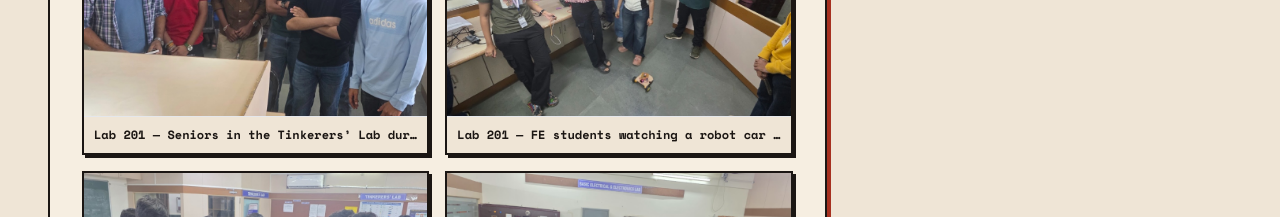
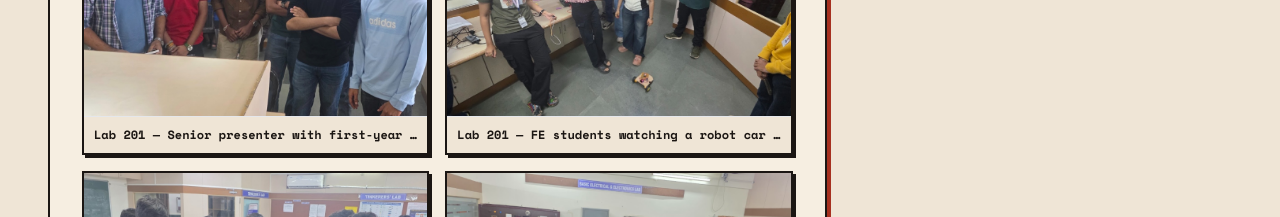
Before and after one commit to ParthSonar-22/flux_Ecs, a Next.js app: page /blog in a window 1280 px wide. Shown: the part 4520-4737 px from the top of the page. Built offline with nearby package versions, Linux system fonts and the light colour scheme; no server answers.

Commit message:
fix(blog,events): update caption to senior presenter with FE students

```diff
--- a/components/EventsView.js
+++ b/components/EventsView.js
@@ -658,22 +658,22 @@ export default function EventsView() {
                   </div>
                 </div>
 
-                {/* Exhibition — Organizing Cohort in Lab 201 */}
+                {/* Exhibition — Senior presenter with FE students */}
                 <div
                   className="bg-card border-2 border-ink p-3 shadow-md flex flex-col justify-between cursor-pointer group hover:-translate-y-1 transition-transform"
                   style={{ transform: 'rotate(0.8deg)' }}
                   onClick={() =>
                     setLightboxPhoto({
                       src: '/photos/iota-lab201-group.jpg',
-                      label: 'IoTA Archives — FLUX-ECS organizing cohort in Lab 201',
-                      sub: 'Department exhibition organized for the incoming FE batch',
+                      label: 'IoTA Archives — Senior presenter with first-year (FE) students',
+                      sub: 'Senior explaining projects with FE students in Lab 201',
                     })
                   }
                 >
                   <div className="relative w-full aspect-[1024/646] bg-tan border border-ink/30 overflow-hidden">
                     <Image
                       src="/photos/iota-lab201-group.jpg"
-                      alt="FLUX-ECS cohort at IoTA Archives exhibition in Lab 201"
+                      alt="Senior presenter with first-year (FE) students in Lab 201"
                       fill
                       className="object-cover group-hover:scale-105 transition-transform duration-300"
                       sizes="(max-width: 768px) 100vw, 300px"
@@ -682,7 +682,7 @@ export default function EventsView() {
                   <div className="pt-3 pb-1 text-center">
                     <p className="font-handwritten text-lg text-ink font-bold">IoTA Archives</p>
                     <p className="font-body-sm text-xs text-muted mt-0.5">
-                      Organizing cohort in Lab 201
+                      Senior with FE students
                     </p>
                   </div>
                 </div>
--- a/data/events.js
+++ b/data/events.js
@@ -222,7 +222,7 @@ export const events = [
       },
       {
         src: '/photos/iota-lab201-group.jpg',
-        label: 'Lab 201 — FLUX-ECS Student Organizing Cohort',
+        label: 'Lab 201 — Senior presenter with first-year (FE) students',
         aspect: 'aspect-[1024/646]',
       },
     ],
--- a/data/posts.js
+++ b/data/posts.js
@@ -18,7 +18,7 @@ export const posts = [
     gallery: [
       {
         src: '/photos/iota-lab201-group.jpg',
-        label: 'Lab 201 — Seniors in the Tinkerers\u2019 Lab during the exhibition',
+        label: 'Lab 201 — Senior presenter with first-year (FE) students',
         aspect: 'aspect-[4/3]',
       },
       {
```
